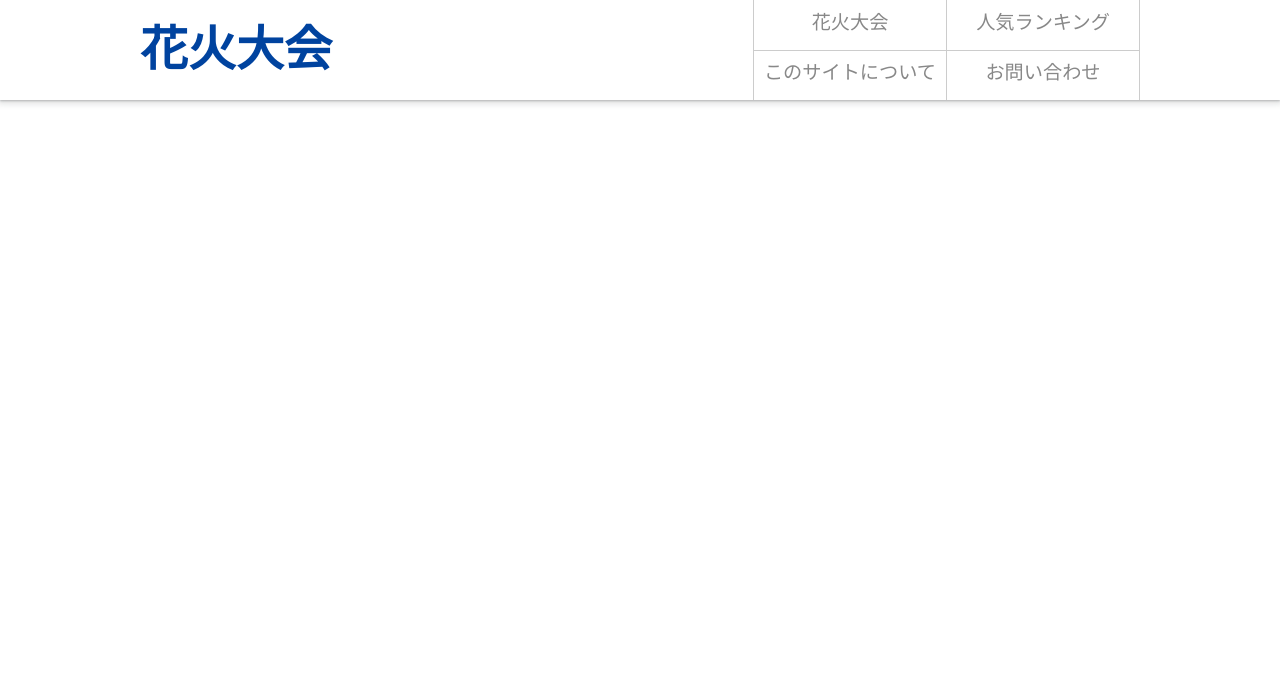
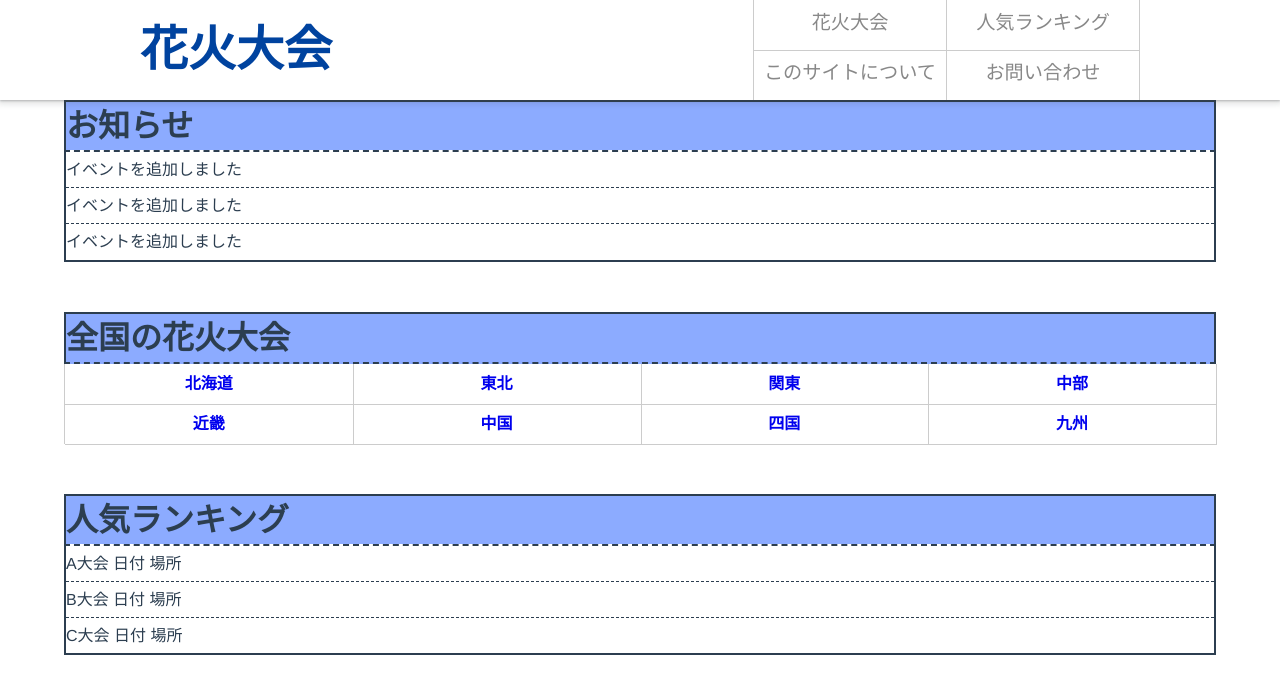
Before and after one commit to amenaf/hanabi, a Vue app in the folder hanabi/: page / in a window 1280 px wide. Shown: the top 694 px of the page. Built offline with nearby package versions, Linux system fonts and the light colour scheme.

Commit message:
home画面暫定追加

```diff
--- a/hanabi/src/views/Home.vue
+++ b/hanabi/src/views/Home.vue
@@ -1,6 +1,35 @@
 <template>
   <div class="home">
     <Header></Header>
+    <div id="news">
+      <h1>お知らせ</h1>
+      <ul>
+        <li>イベントを追加しました</li>
+        <li>イベントを追加しました</li>
+        <li>イベントを追加しました</li>
+      </ul>
+    </div>
+    <div id="hanabi">
+      <h1>全国の花火大会</h1>
+      <ul>
+        <li><a href="#">北海道</a></li>
+        <li><a href="#">東北</a></li>
+        <li><a href="#">関東</a></li>
+        <li><a href="#">中部</a></li>
+        <li><a href="#">近畿</a></li>
+        <li><a href="#">中国</a></li>
+        <li><a href="#">四国</a></li>
+        <li><a href="#">九州</a></li>
+      </ul>
+    </div>
+    <div id="rank">
+      <h1>人気ランキング</h1>
+      <ul>
+        <li>A大会 日付 場所</li>
+        <li>B大会 日付 場所</li>
+        <li>C大会 日付 場所</li>
+      </ul>
+    </div>
   </div>
 </template>
 
@@ -13,3 +42,106 @@ export default {
   }
 }
 </script>
+
+<style>
+#news{
+    line-height: 1.5;
+    margin: 100px auto 0px auto;
+    width: 90%;
+}
+
+#news h1{
+    border: 2px solid;
+    border-bottom-style: none;
+    margin-bottom: 0px;
+    background-color: #8CABFF;
+}
+
+#news ul{
+    border: 2px solid;
+    border-top-style: dashed;
+    list-style: none;
+    line-height: 2.2;
+    margin-top: 0px;
+    margin-bottom: 0px;
+    background-color: #FFFFFF;
+}
+
+#news li{
+    border-bottom: 1px dashed;
+}
+
+#news li:last-child{
+  border-bottom-style: none;
+}
+
+#hanabi{
+    margin: auto;
+    width: 90%;
+}
+
+#hanabi h1{
+    border: 2px solid;
+    border-bottom-style: dashed;
+    line-height: 1.5;
+    margin-top: 50px;
+    margin-bottom: 0px;
+    background-color: #8CABFF;
+}
+
+#hanabi ul{
+    display: grid;
+    grid-template-columns: 1fr 1fr 1fr 1fr;
+    grid-template-rows: 40px 40px;
+    list-style: none;
+    margin-top: 0px;
+    margin-bottom: 0px;
+    padding-left: 0;
+    border-left: 1px solid #ccc;
+    background-color: #FFFFFF;
+}
+
+#hanabi li a{
+    font-size: 16px;
+    font-weight: bold;
+    text-align: center;
+    height: 40px;
+    width: 100%;
+    display: inline-block;
+    border: 1px solid #ccc;
+    border-top-style: none;
+    border-left-style: none;
+    line-height: 40px;
+}
+
+#rank{
+    line-height: 1.5;
+    margin: 0px auto 0px auto;
+    width: 90%;
+}
+
+#rank h1{
+    border: 2px solid;
+    border-bottom-style: none;
+    margin-bottom: 0px;
+    margin-top: 50px;
+    background-color: #8CABFF;
+}
+
+#rank ul{
+    border: 2px solid;
+    border-top-style: dashed;
+    line-height: 2.2;
+    margin-top: 0px;
+    background-color: #FFFFFF;
+}
+
+#rank li{
+    border-bottom: 1px dashed;
+    list-style: none;
+}
+
+#rank li:last-child{
+  border-bottom-style: none;
+}
+</style>
```
